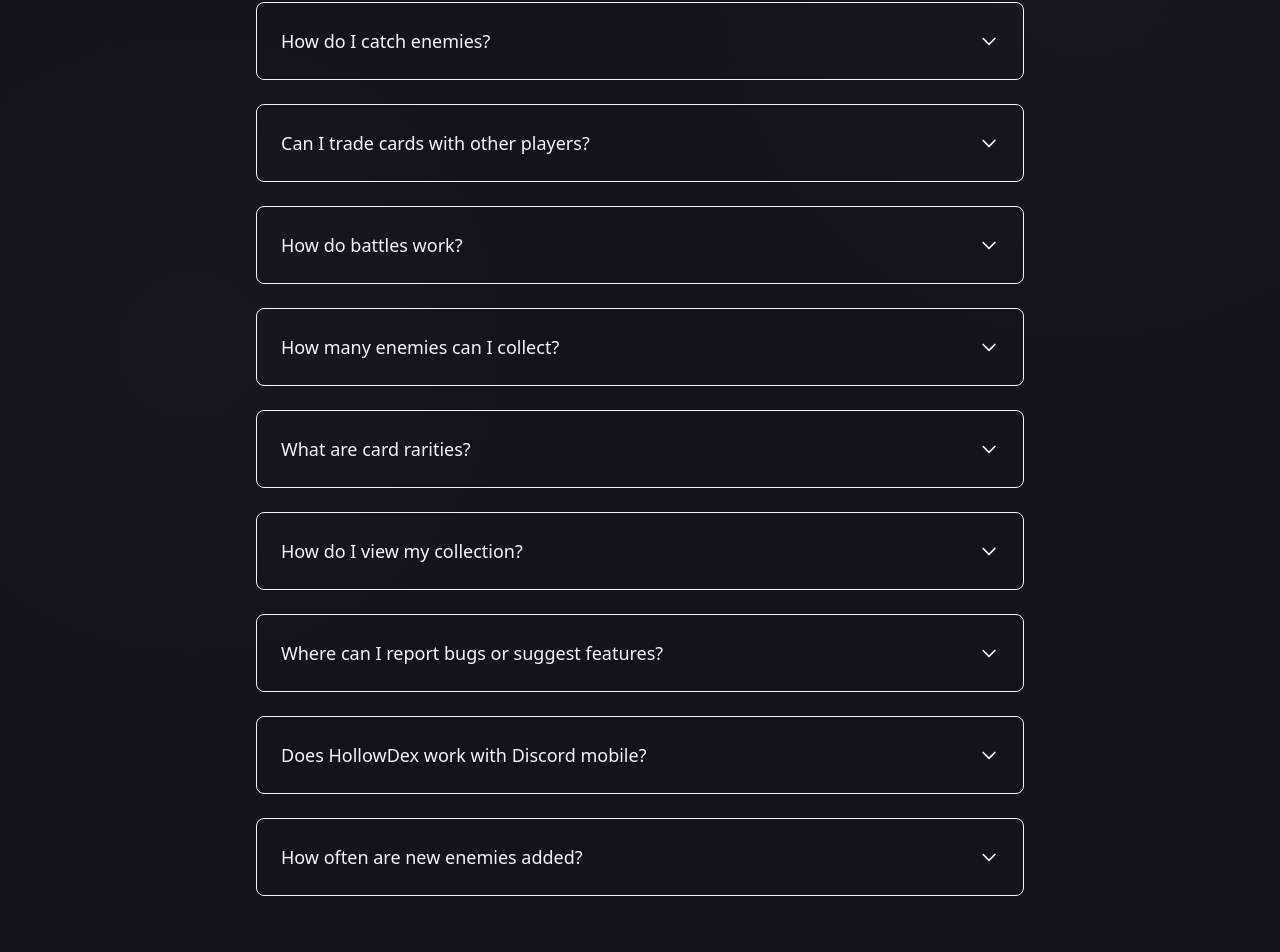
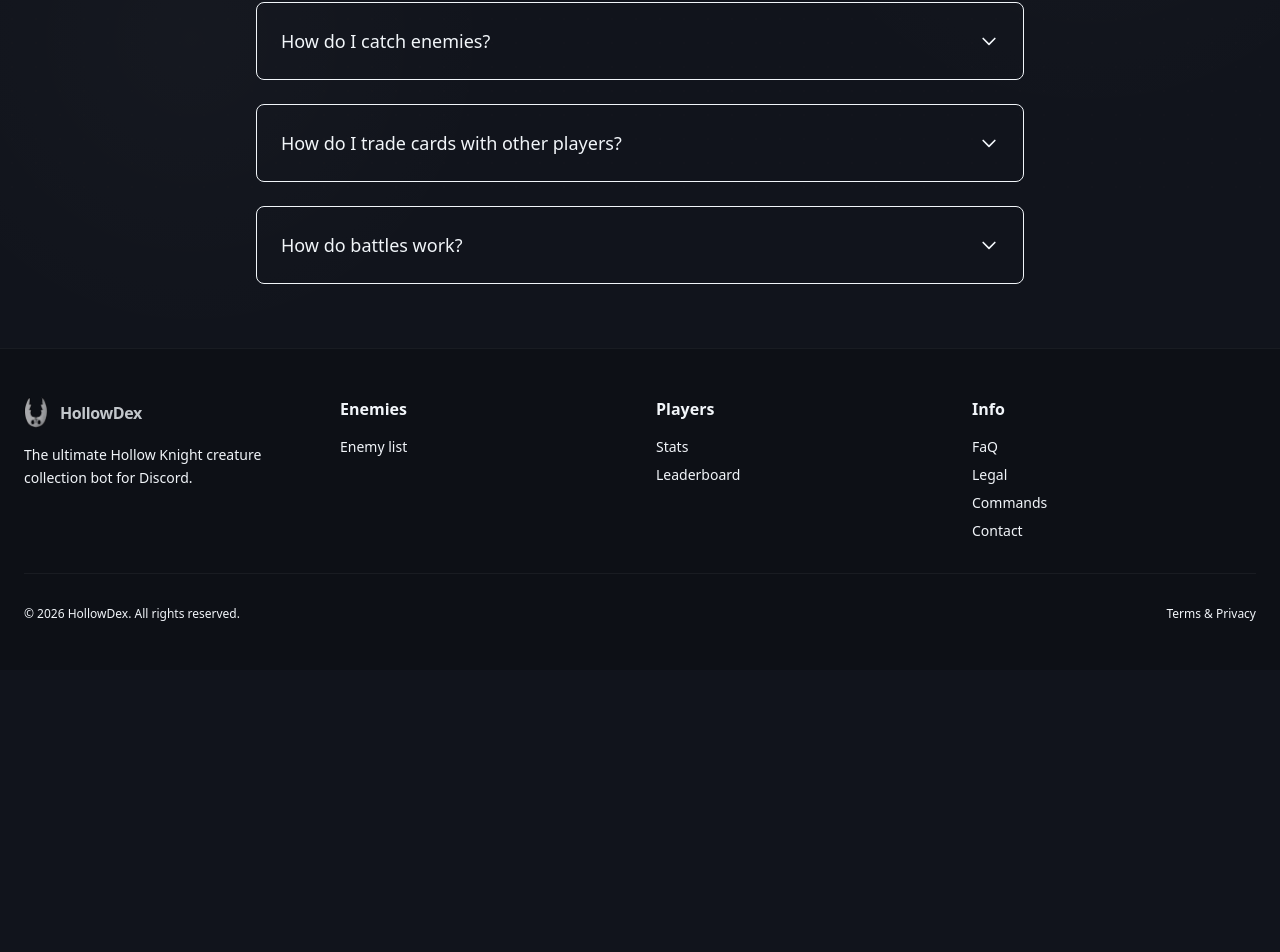
Before and after one commit to PeriodicBrake63/hollowdex-web, a Next.js app: page /faq in a window 1280 px wide. Shown: the part 593-1545 px from the top of the page. After the commit the page ends 1263 px from the top, so only its background shows below. Built offline with nearby package versions, Linux system fonts and the light colour scheme.

Commit message:
refactor(seo): Simplify FAQ to essential questions only
- Keep only 6 important FAQs
- Add legal disclaimer (not affiliated with Team Cherry)
- Update catch explanation with 3 attempts mechanic
- Focus on most common user questions

```diff
--- a/src/app/faq/page.tsx
+++ b/src/app/faq/page.tsx
@@ -13,64 +13,34 @@ export const metadata = {
 
 const faqData = [
   {
-    question: 'What is HollowDex?',
+    question: 'Is HollowDex legal?',
     answer:
-      'HollowDex is a free Discord bot that lets you collect, trade, and battle with trading cards featuring enemies from Hollow Knight. Catch creatures from across Hallownest and build your ultimate collection.',
+      'Yes! HollowDex is a fan-made Discord bot and is not affiliated with, supported, or endorsed by Team Cherry. All Hollow Knight assets and trademarks belong to Team Cherry.',
   },
   {
     question: 'How do I add HollowDex to my Discord server?',
     answer:
-      "Click the 'Add to Discord' button on our homepage. You'll need Discord server management permissions to authorize the bot. Once added, it will be ready to use!",
+      "Click the 'Add to Discord' button on our homepage. You'll need Discord server management permissions to authorize the bot. Once added, set a spawn channel using /server spawnch.",
   },
   {
     question: 'Is HollowDex free to use?',
     answer:
-      'Yes! HollowDex is completely free to use on any Discord server. There are no premium features or paywalls.',
+      'Yes! HollowDex is completely free to use on any Discord server.',
   },
   {
     question: 'How do I catch enemies?',
     answer:
-      'Use the /catch command when an enemy appears in your server. Each enemy has different rarity levels, so keep trying to complete your collection!',
+      'When a wild enemy appears in your spawn channel, click the "Catch!" button. Your catch chance depends on your total attack power compared to the enemy\'s health. Each player gets 3 attempts before the enemy flees!',
   },
   {
-    question: 'Can I trade cards with other players?',
+    question: 'How do I trade cards with other players?',
     answer:
-      "Absolutely! Use the /trade command to exchange duplicate cards with other players. Trading is a great way to complete your HollowDex collection.",
+      'Use /trade begin @user to start a trade, then /trade add to add cards you want to exchange. Trades are completed when both parties agree.',
   },
   {
     question: 'How do battles work?',
     answer:
-      'Challenge other players using the /battle command. Your cards stats determine the outcome. Win battles to climb the leaderboard and earn rewards!',
-  },
-  {
-    question: 'How many enemies can I collect?',
-    answer:
-      'HollowDex features enemies from every area of Hallownest, including bosses, mini-bosses, and regular enemies. New enemies are added with each game update.',
-  },
-  {
-    question: 'What are card rarities?',
-    answer:
-      'Cards come in multiple rarity tiers: Common, Uncommon, Rare, Epic, and Legendary. Legendary cards are the rarest and most powerful!',
-  },
-  {
-    question: 'How do I view my collection?',
-    answer:
-      'Use the /dex command to view your complete collection. The /stats command shows your player statistics and progress.',
-  },
-  {
-    question: 'Where can I report bugs or suggest features?',
-    answer:
-      "Visit our contact page or join our Discord server. We welcome feedback and are always looking to improve HollowDex based on community suggestions.",
-  },
-  {
-    question: 'Does HollowDex work with Discord mobile?',
-    answer:
-      'Yes! HollowDex works on both desktop and mobile Discord versions. All commands function the same way regardless of platform.',
-  },
-  {
-    question: 'How often are new enemies added?',
-    answer:
-      "We update HollowDex regularly with new enemies from Hollow Knight. Follow our Discord server or check the homepage for announcements about new additions.",
+      'Challenge other players using /battle @user. Your cards\' attack and health stats are compared against your opponent\'s. Win battles to climb the leaderboard!',
   },
 ];
 
```
